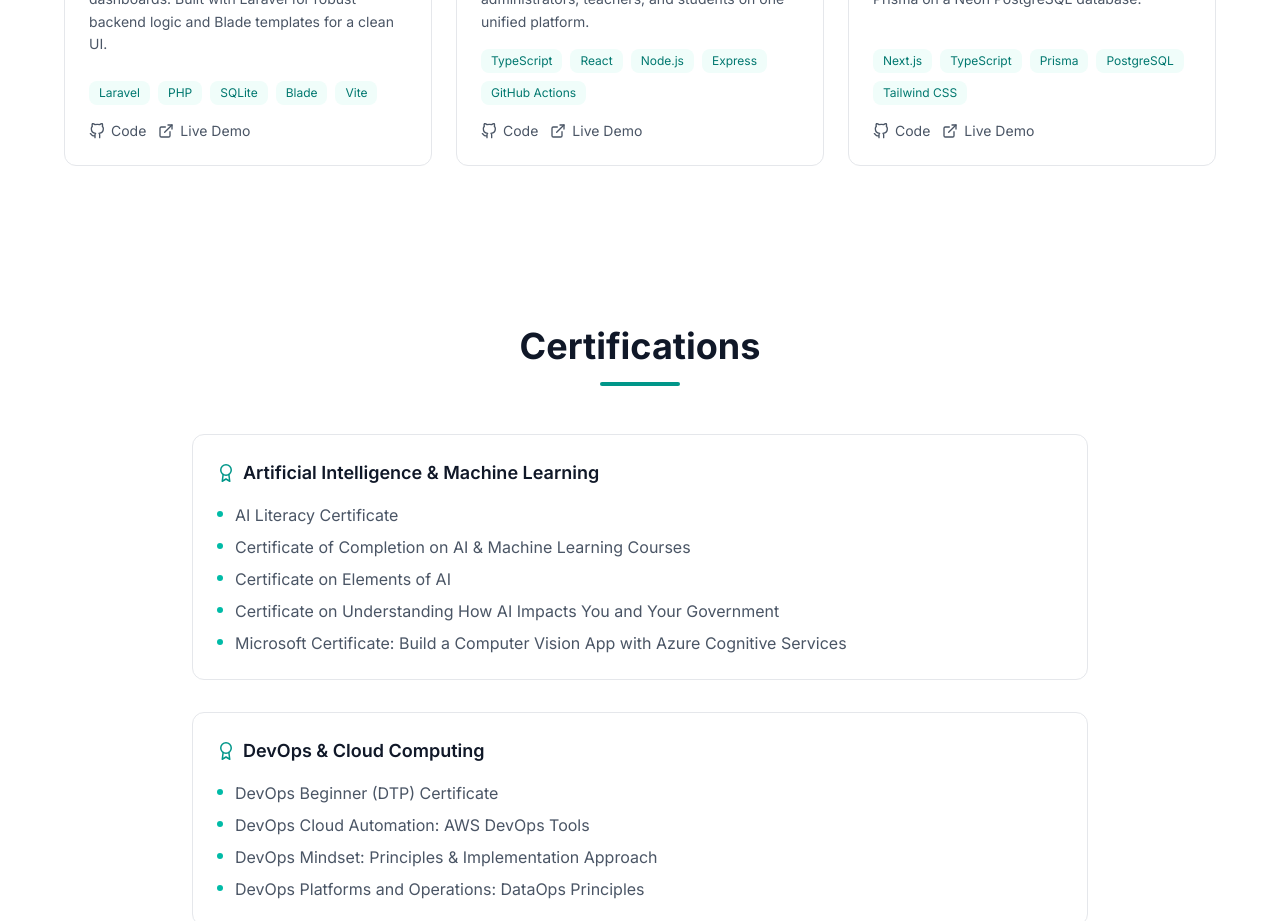
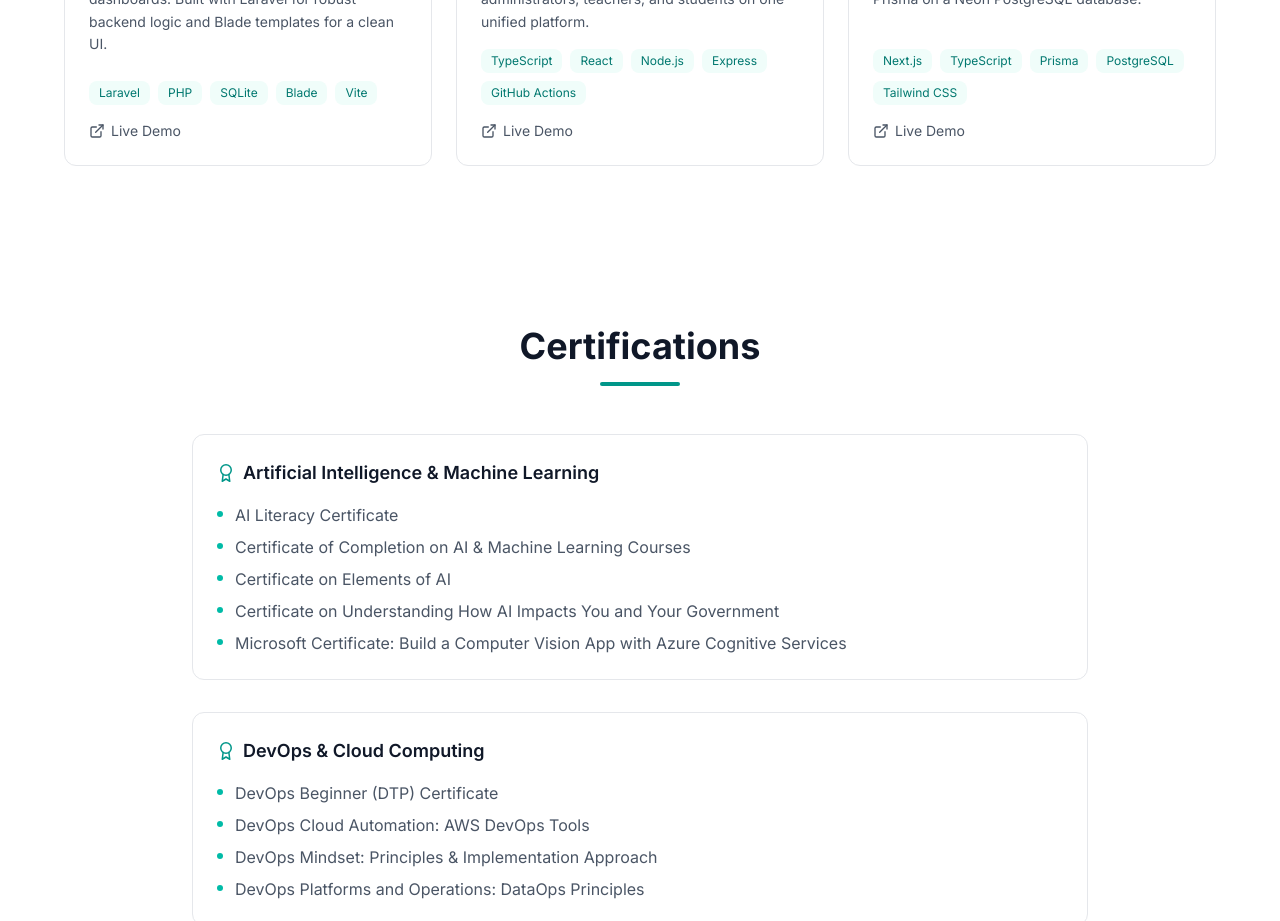
Before and after one commit to mitarichris/Personal-Portifolio, a React (Vite) app: page / in a window 1280 px wide. Shown: the part 3660-4581 px from the top of the page. Built offline with nearby package versions, Linux system fonts and the light colour scheme; no server answers.

Commit message:
removed a button

```diff
--- a/src/components/Projects.tsx
+++ b/src/components/Projects.tsx
@@ -1,5 +1,5 @@
 import { motion } from 'framer-motion'
-import { FiExternalLink, FiGithub } from 'react-icons/fi'
+import { FiExternalLink } from 'react-icons/fi'
 
 const projects = [
   {
@@ -7,7 +7,6 @@ const projects = [
     description:
       'A comprehensive store management solution featuring inventory tracking, sales processing, customer management, and reporting dashboards. Built with Laravel for robust backend logic and Blade templates for a clean UI.',
     tech: ['Laravel', 'PHP', 'SQLite', 'Blade', 'Vite'],
-    github: 'https://github.com/mitarichris/Store-Management-System',
     live: 'https://store-management-system.infinityfreeapp.com/login',
     image: 'https://images.unsplash.com/photo-1534723452862-4c874018d66d?w=600&h=400&fit=crop',
   },
@@ -16,7 +15,6 @@ const projects = [
     description:
       'A school management portal for managing student records, classes, attendance, grades, and announcements. Designed to connect administrators, teachers, and students on one unified platform.',
     tech: ['TypeScript', 'React', 'Node.js', 'Express', 'GitHub Actions'],
-    github: 'https://github.com/mitarichris/school-portal',
     live: '#',
     image: '/school-hub.jpg',
   },
@@ -25,7 +23,6 @@ const projects = [
     description:
       'A ticket booking platform where users can browse events, register, authenticate, and purchase tickets online. Built with Next.js and Prisma on a Neon PostgreSQL database.',
     tech: ['Next.js', 'TypeScript', 'Prisma', 'PostgreSQL', 'Tailwind CSS'],
-    github: 'https://github.com/mitarichris/Online-Buying-Ticket-Platform',
     live: '#',
     image: '/ticket-platform.jpg',
   },
@@ -84,15 +81,6 @@ export default function Projects() {
               </div>
               <div className="flex gap-3 mt-auto">
                 <a
-                  href={project.github}
-                  target="_blank"
-                  rel="noopener noreferrer"
-                  className="flex items-center gap-1.5 text-sm text-gray-600 dark:text-gray-400 hover:text-teal-600 transition-colors"
-                >
-                  <FiGithub className="w-4 h-4" />
-                  Code
-                </a>
-                <a
                   href={project.live}
                   target="_blank"
                   rel="noopener noreferrer"
```
